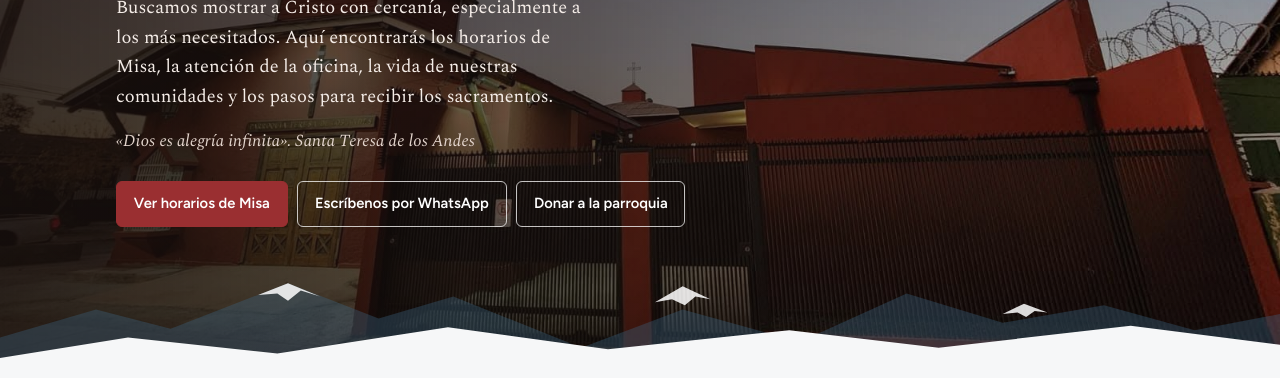
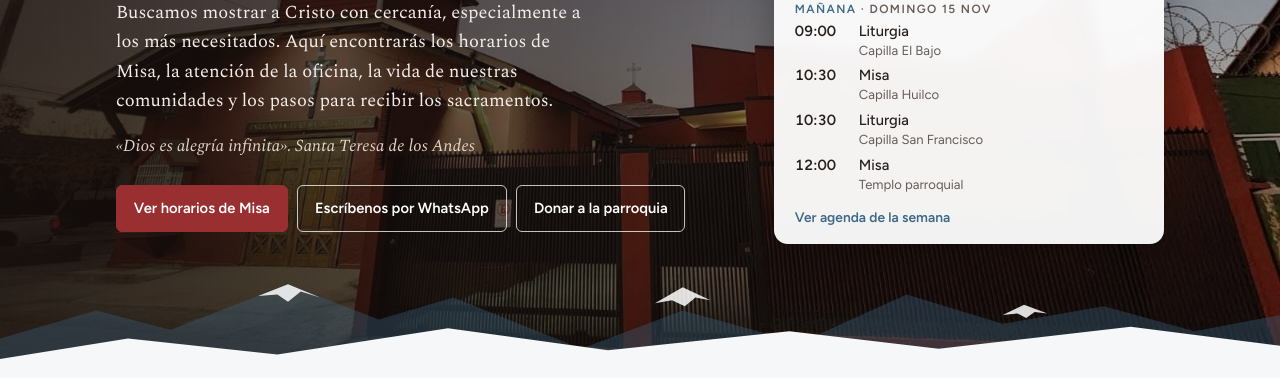
Before and after one commit to parroquiasantateresamelipilla/parroquiasantateresamelipilla.github.io, a plain HTML site: page index.html in a window 1280 px wide. Shown: the part 332-710 px from the top of the page. Drawn offline with nearby package versions, Linux system fonts and the light colour scheme; no server answers.

Commit message:
Recuadro Hoy y mañana en la portada

```diff
--- a/index.html
+++ b/index.html
@@ -83,7 +83,28 @@ nav.menu a:hover{border-color:var(--gold)}
 .hero .btn:not(.solid){color:#fff;border-color:rgba(255,255,255,.75)}
 .hero .btn:not(.solid):hover{background:rgba(255,255,255,.12)}
 .hero .btn.solid{background:#9a2f31;border-color:#9a2f31;color:#fff}
-.hero .wrap{position:relative;z-index:2;padding-block:4.5rem 9.5rem;display:grid;gap:1rem}
+.hero .wrap{position:relative;z-index:2;padding-block:4rem 8.5rem;display:grid;gap:2rem}
+.hero-main{display:grid;gap:1rem;align-content:center;min-width:0}
+@media (min-width:960px){.hero-grid{grid-template-columns:minmax(0,1fr) minmax(320px,390px);align-items:center;gap:3rem}}
+@media (max-width:959px){.hero .wrap{gap:1rem;padding-block:2.5rem 7rem}.hero-main{display:contents}
+ .hero-main > .eyebrow{order:1}.hero-main > h1{order:2}.today-card{order:3;margin-block:.4rem .6rem}.hero-main > .lead{order:4}.hero-main > .quote{order:5}.hero-main > .cta{order:6}}
+.today-card{background:color-mix(in srgb,var(--surface) 95%,transparent);color:var(--ink);border-radius:14px;padding:1.2rem 1.3rem 1rem;box-shadow:0 12px 40px rgba(0,0,0,.35);display:grid;gap:.8rem;min-width:0;-webkit-backdrop-filter:blur(6px);backdrop-filter:blur(6px)}
+.today-title{font-size:1.25rem;color:var(--wine)}
+.today-day{display:grid;gap:.35rem}
+.today-day + .today-day{border-top:1px solid var(--line);padding-top:.7rem}
+.today-day h3{font-family:var(--ui);font-size:.74rem;letter-spacing:.12em;text-transform:uppercase;color:var(--muted);font-weight:600}
+.today-day h3 b{color:var(--sky)}
+.today-day ul{list-style:none;margin:0;padding:0;display:grid;gap:.45rem}
+.today-day li{display:grid;grid-template-columns:3.4rem 1fr;gap:.6rem;align-items:baseline;font-family:var(--ui);font-size:.92rem;line-height:1.35}
+.today-day li > *{min-width:0}
+.today-day li.past{opacity:.5}
+.today-day .h{font-weight:600;font-variant-numeric:tabular-nums;color:var(--ink)}
+.today-day .t{font-weight:500}
+.today-day .l{display:block;color:var(--muted);font-size:.82rem}
+.today-day .l a{color:var(--sky)}
+.today-empty{font-family:var(--ui);font-size:.9rem;color:var(--muted)}
+.today-more{font-family:var(--ui);font-size:.86rem;font-weight:600;color:var(--sky);text-decoration:none;justify-self:start}
+.today-more:hover{text-decoration:underline}
 .hero h1{font-size:clamp(2rem,5.6vw,3.4rem);color:#fff;max-width:18ch;text-shadow:0 2px 12px rgba(0,0,0,.35)}
 .hero .lead{font-size:1.15rem;max-width:52ch;color:#f4ece7}
 .hero .quote{font-style:italic;color:#e3d5cd}
@@ -274,12 +295,19 @@ body{margin:0}img{max-width:100%}[hidden]{display:none!important}
 </header>
 <div class="hero" id="inicio">
   <div class="hero-slides" id="v-slides" aria-hidden="true"></div>
-  <div class="wrap">
+  <div class="wrap hero-grid">
+   <div class="hero-main">
     <span class="eyebrow" id="v-subtitulo">Diócesis de Melipilla</span>
     <h1 id="v-nombre">Parroquia Santa Teresa de Jesús de los Andes</h1>
     <p class="lead" id="v-bienvenida">Parroquia católica en Pardo 1281, Melipilla. Horarios de Misa, Evangelio del día, sacramentos, Comedor Fraterno y contacto.</p>
     <p class="quote" id="v-frase"></p>
     <div class="cta"><a class="btn solid" href="#horarios">Ver horarios de Misa</a><a class="btn" id="v-waHero" target="_blank" rel="noopener">Escríbenos por WhatsApp</a><a class="btn" id="v-donHero" target="_blank" rel="noopener">Donar a la parroquia</a></div>
+   </div>
+   <aside class="today-card" id="v-today" aria-label="Hoy y mañana en la parroquia">
+    <h2 class="today-title">Hoy y mañana en la parroquia</h2>
+    <div id="v-todayList"><p class="today-empty">Cargando actividades…</p></div>
+    <a class="today-more" href="#horarios">Ver agenda de la semana</a>
+   </aside>
   </div>
   <svg class="ridge" viewBox="0 0 1200 150" preserveAspectRatio="none" aria-hidden="true">
     <path d="M0 150V92l90-38 70 26 110-62 85 48 70-30 120 70 95-52 110 44 100-66 90 40 95-24 85 34 80-22V150z" fill="var(--sky)" opacity=".35"/>
@@ -425,7 +453,7 @@ function render(d){
     c.appendChild(el('span','role',p.cargo));c.appendChild(el('h3',null,p.nombre));if(p.detalle)c.appendChild(el('p',null,p.detalle));pe.appendChild(c)});
   var sa=$('v-sacramentos');sa.textContent='';d.sacramentos.forEach(function(s){var de=el('details');de.appendChild(el('summary',null,s.titulo));var ul=el('ul');
     var cur=ul;de.appendChild(ul);String(s.requisitos||'').split('\n').map(function(r){return r.trim()}).filter(Boolean).forEach(function(r){if(/:$/.test(r)){de.appendChild(el('p','req-sub',r.slice(0,-1)));cur=el('ul');de.appendChild(cur)}else cur.appendChild(el('li',null,r))});sa.appendChild(de)});
-  renderAvisos(d);
+  renderAvisos(d);renderToday(d);
   var u=d.ubicacion;$('v-direccion').textContent=u.direccion;$('v-referencia').textContent=u.referencia;
   renderSlides(g);
   var gm=$('v-gmap');var q=encodeURIComponent((u.direccion||'Pardo 1281, Melipilla')+', Chile');
@@ -513,6 +541,23 @@ function extraerActividades(posts){var out=[],hoy=hoyISO(),vistos={};
     var k=titulo.toLowerCase();if(vistos[k])return;vistos[k]=1;
     out.push({ini:ini,fin:fin,hora:hora,titulo:titulo,texto:texto,url:safeUrl(p.permalink),fuente:'Instagram'})});
   return out}
+function actividadesDelDia(d,f){var out=[],vist={};
+  if(calOk()){CAL.eventos.filter(function(e){return e.fecha===f}).forEach(function(e){var k=(e.hora||'')+'|'+e.tipo.toLowerCase();if(vist[k])return;vist[k]=1;out.push({hora:e.hora||'',titulo:e.tipo,lugar:e.lugar||'',inicio:e.inicio})})}
+  else{var m=(d.misas||[])[dowOf(f)];if(m&&m.horas)m.horas.split(',').map(function(x){return x.trim()}).filter(Boolean).forEach(function(h){out.push({hora:h,titulo:'Misa',lugar:m.lugar||''})})}
+  extraerActividades(IGRAW).forEach(function(a){if(a.ini<=f&&a.fin>=f){var dup=out.some(function(o){return o.hora&&o.hora===a.hora||o.titulo.toLowerCase().indexOf(a.titulo.toLowerCase().slice(0,14))>=0||a.titulo.toLowerCase().indexOf(o.titulo.toLowerCase())>=0&&o.titulo.length>6});
+    if(!dup)out.push({hora:a.ini===a.fin?a.hora:(a.hora||''),titulo:a.titulo,url:a.url,lugar:''})}});
+  return out.sort(function(a,b){return (a.hora||'99').localeCompare(b.hora||'99')})}
+function renderToday(d){var box=$('v-todayList');if(!box)return;box.textContent='';var hoy=hoyISO(),now=Date.now();
+  [[hoy,'Hoy'],[addDays(hoy,1),'Mañana']].forEach(function(p){var f=p[0],sec=el('section','today-day'),h=el('h3');var b=el('b',null,p[1]);h.appendChild(b);
+    h.appendChild(document.createTextNode(' · '+DAYS[dowOf(f)]+' '+(+f.slice(8))+' '+MESES[+f.slice(5,7)-1]));sec.appendChild(h);
+    var items=actividadesDelDia(d,f);
+    if(!items.length)sec.appendChild(el('p','today-empty','Sin actividades programadas.'));
+    else{var ul=el('ul');items.slice(0,6).forEach(function(a){var li=el('li');
+      var fin=a.inicio?Date.parse(a.inicio)+60*60e3:(f===hoy&&a.hora?Date.parse(f+'T'+a.hora+':00-03:00')+60*60e3:0);if(fin&&fin<now)li.className='past';
+      li.appendChild(el('span','h',a.hora||'—'));var t=el('span');t.appendChild(el('span','t',a.titulo));
+      if(a.lugar||a.url){var l=el('span','l',a.lugar);if(a.url){var lk=el('a',null,a.lugar?' · Ver publicación':'Ver publicación');lk.href=a.url;lk.target='_blank';lk.rel='noopener';l.appendChild(lk)}t.appendChild(l)}
+      li.appendChild(t);ul.appendChild(li)});sec.appendChild(ul)}
+    box.appendChild(sec)})}
 function renderAvisos(d){var av=$('v-avisos');av.textContent='';var hoy=hoyISO(),items=extraerActividades(IGRAW);
   if(calOk()){var vist={};CAL.eventos.filter(function(e){return !/^(misa|liturgia)/i.test(e.tipo)&&e.fecha>=hoy}).forEach(function(e){var k=e.tipo+e.fecha;if(vist[k])return;vist[k]=1;
     items.push({ini:e.fecha,fin:e.fecha,hora:e.hora,titulo:e.tipo,texto:e.lugar||'',fuente:'Calendario'})})}
```
